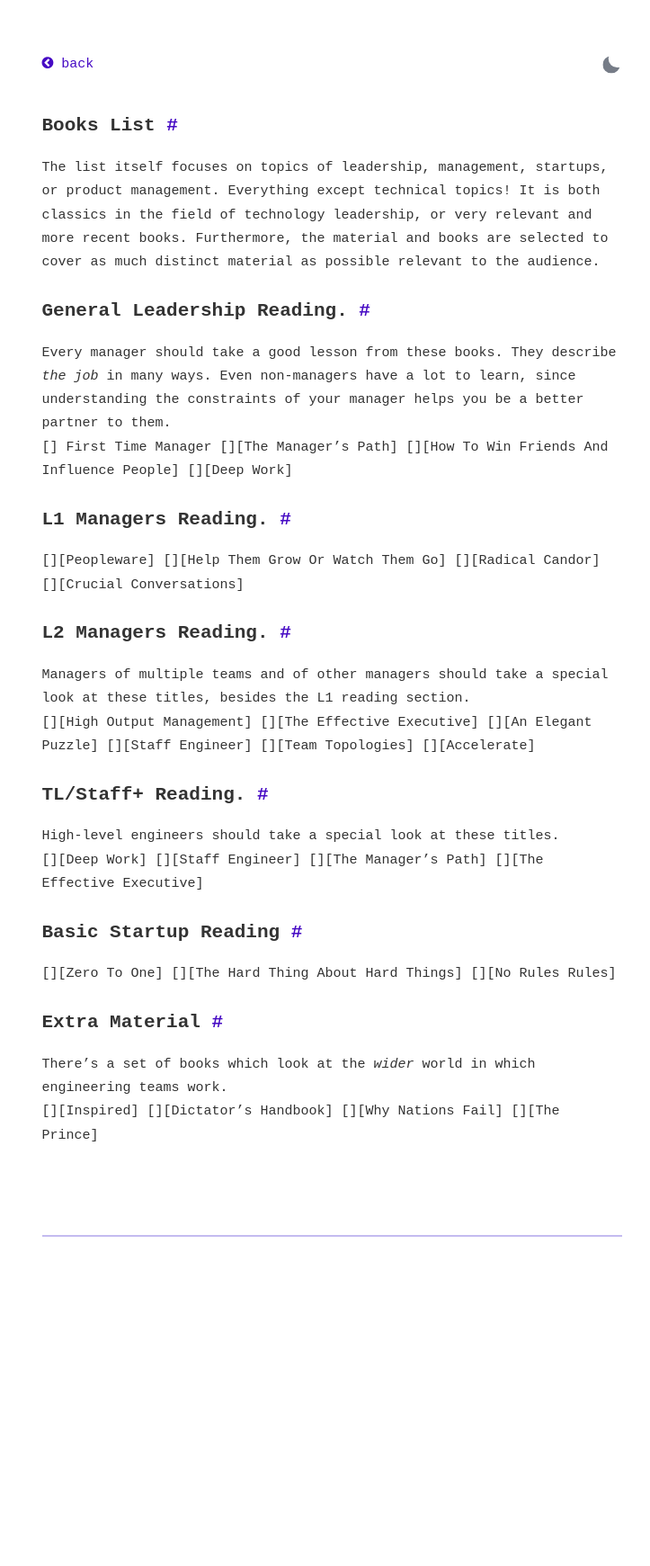
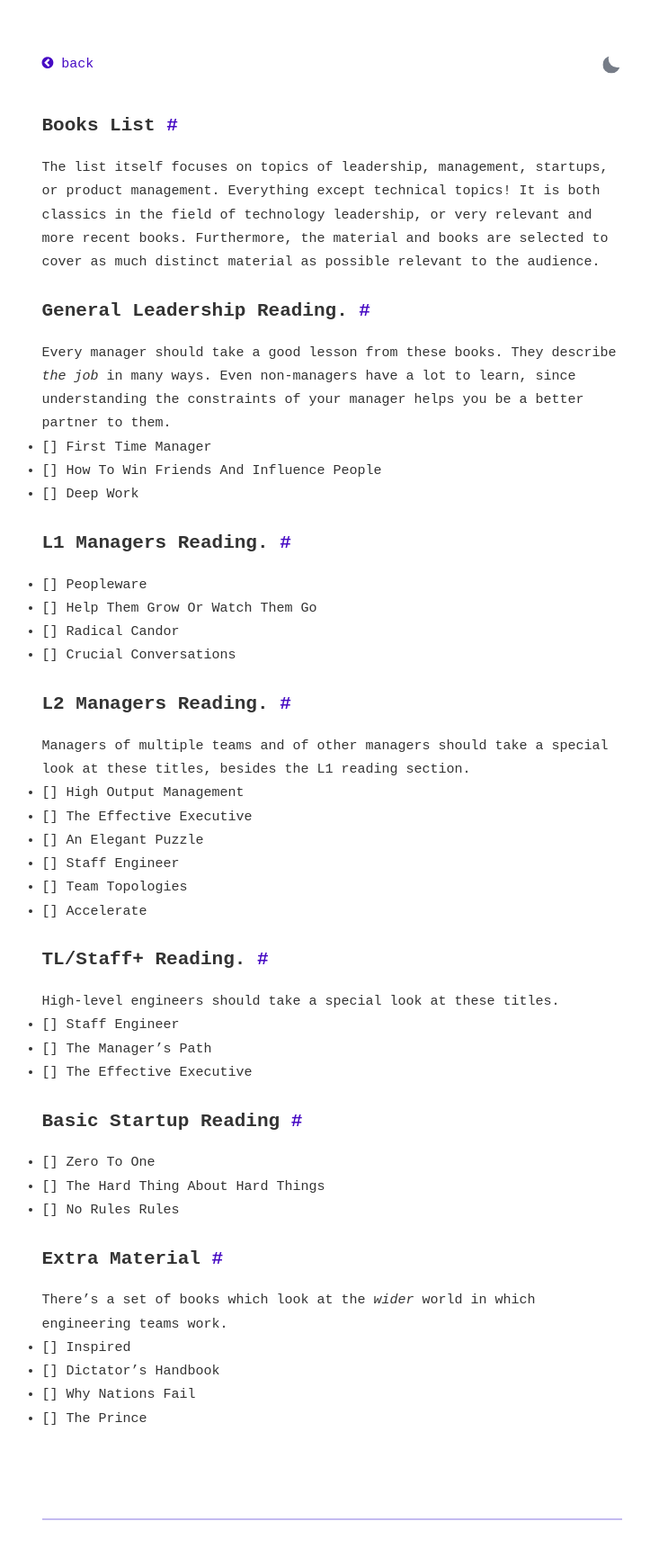
Before and after one commit to kreskn/68ef9c509a99e6ed1fc7514cdeea95c9, a Jekyll site: the page built from books.md, in a window 1280 px wide. Shown: the whole page at 90% size, without its empty margins (271-994 px from the left). Built offline with Jekyll 4.4.1, drawn with Linux system fonts in a browser that asks for light colours; before the commit the page ends 1426 px from its top, so only the background shows below that; some of the changed lines change nothing that is shown.

Commit message:
Update books.md

```diff
--- a/books.md
+++ b/books.md
@@ -15,50 +15,48 @@
 Every manager should take a good lesson from these books. They describe _the job_ in many ways. Even non-managers
 have a lot to learn, since understanding the constraints of your manager helps you be a better partner to them.
 
-[] First Time Manager
-[][The Manager's Path]
-[][How To Win Friends And Influence People]
-[][Deep Work]
+- [] First Time Manager
+- [] How To Win Friends And Influence People
+- [] Deep Work
 
 # L1 Managers Reading.
 
-[][Peopleware]
-[][Help Them Grow Or Watch Them Go]
-[][Radical Candor]
-[][Crucial Conversations]
+- [] Peopleware
+- [] Help Them Grow Or Watch Them Go
+- [] Radical Candor
+- [] Crucial Conversations
 
 # L2 Managers Reading.
 
 Managers of multiple teams and of other managers should take a special look at these titles, besides the L1
 reading section.
 
-[][High Output Management]
-[][The Effective Executive]
-[][An Elegant Puzzle]
-[][Staff Engineer]
-[][Team Topologies]
-[][Accelerate]
+- [] High Output Management
+- [] The Effective Executive
+- [] An Elegant Puzzle
+- [] Staff Engineer
+- [] Team Topologies
+- [] Accelerate
 
 # TL/Staff+ Reading.
 
 High-level engineers should take a special look at these titles.
 
-[][Deep Work]
-[][Staff Engineer]
-[][The Manager's Path]
-[][The Effective Executive]
+- [] Staff Engineer
+- [] The Manager's Path
+- [] The Effective Executive
 
 # Basic Startup Reading
 
-[][Zero To One]
-[][The Hard Thing About Hard Things]
-[][No Rules Rules]
+- [] Zero To One
+- [] The Hard Thing About Hard Things
+- [] No Rules Rules
 
 # Extra Material
 
 There's a set of books which look at the _wider_ world in which engineering teams work.
 
-[][Inspired]
-[][Dictator's Handbook]
-[][Why Nations Fail]
-[][The Prince]
+- [] Inspired
+- [] Dictator's Handbook
+- [] Why Nations Fail
+- [] The Prince
```
